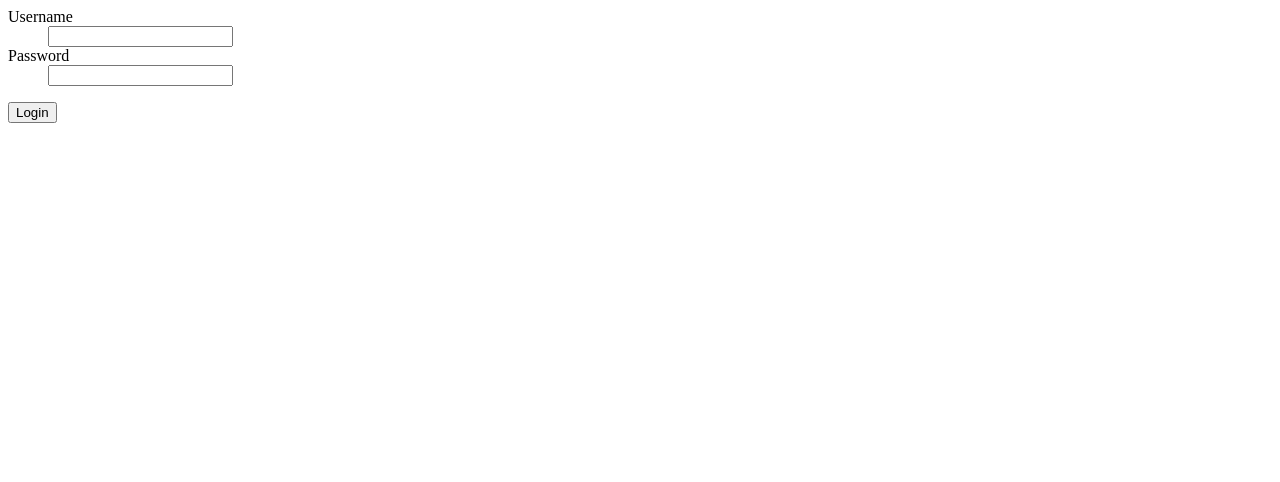
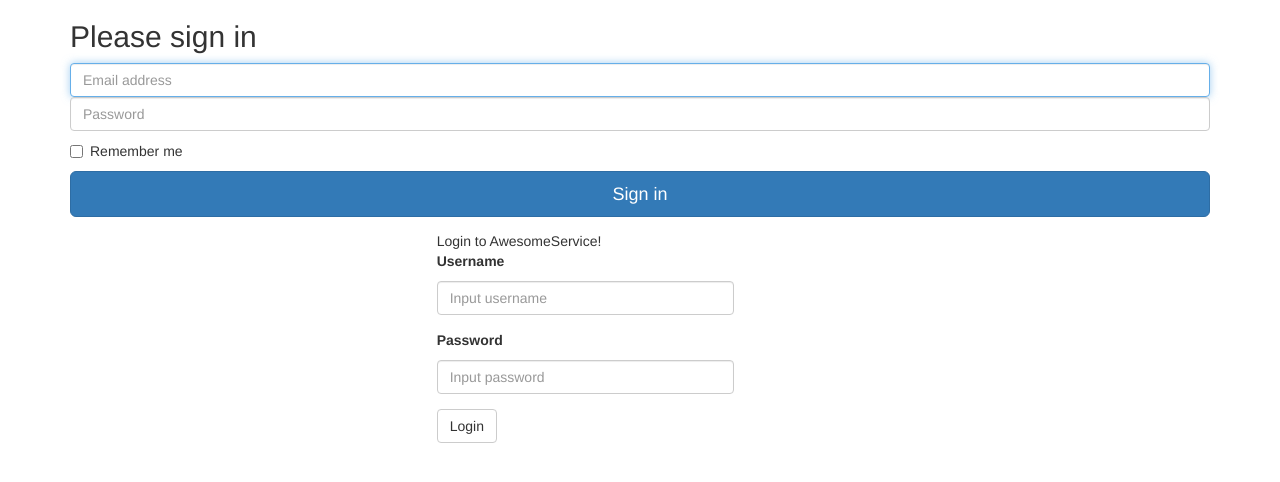
Before and after one commit to ax-rwnd/lounge-frontseat, a Flask app: page /login in a window 1280 px wide. Shown: the top 482 px of the page. Run offline with Flask 2, Linux system fonts and the light colour scheme; some libraries are stand-ins or nearby versions.

Commit message:
render login

```diff
--- a/src/frontseat.py
+++ b/src/frontseat.py
@@ -159,7 +159,6 @@ class LoginForm(Form):
     username = StringField('Username', [validators.Length(min=4, max=25)])
     password = PasswordField('Password', [validators.DataRequired()])
 
-
 @app.route('/login', methods=['GET', 'POST'])
 def login():
     form = LoginForm(request.form)
--- a/src/templates/_formhelpers.html
+++ b/src/templates/_formhelpers.html
@@ -1,12 +1,35 @@
-{% macro render_field(field) %}
-  <dt>{{ field.label }}
-  <dd>{{ field(**kwargs)|safe }}
-  {% if field.errors %}
-    <ul class=errors>
-    {% for error in field.errors %}
-      <li>{{ error }}</li>
+{% macro render_field(field, label_visible=true) -%}
+
+<div class="form-group {% if field.errors %}has-error{% endif %} {{ kwargs.pop('class_', '') }}">
+    {% if (field.type != 'HiddenField' and field.type !='CSRFTokenField') and label_visible %}
+    <label for="{{ field.id }}" class="control-label">{{ field.label }}</label>
+    {% endif %}
+    {{ field(class_='form-control', **kwargs) }}
+    {% if field.errors %}
+    {% for e in field.errors %}
+    <p class="help-block">{{ e }}</p>
     {% endfor %}
-    </ul>
-  {% endif %}
-  </dd>
-{% endmacro %}
+    {% endif %}
+</div>
+{%- endmacro %}
+
+{% macro render_form(form, action_url='', action_text='Submit', class_='', btn_class='btn btn-default') -%}
+
+<form method="POST" action="{{ action_url }}" role="form" class="{{ class_ }}">
+    {{ form.hidden_tag() if form.hidden_tag }}
+    {% if caller %}
+    {{ caller() }}
+    {% else %}
+    {% for f in form %}
+    {% if f.type == 'username' %}
+    {{ render_field(form.username, placeholder='Input username', type='username') }}
+    {% elif f.type == 'password' %}
+    {{ render_field(form.password, label_visible=false, placeholder='Password', type='password') }}
+    {% else %}
+    {{ render_field(f) }}
+    {% endif %}
+    {% endfor %}
+    {% endif %}
+    <button type="submit" class="{{ btn_class }}">{{ action_text }}</button>
+</form>
+{%- endmacro %}
--- a/src/templates/login.html
+++ b/src/templates/login.html
@@ -1,8 +1,46 @@
-{% from "_formhelpers.html" import render_field %}
-<form method="post">
-    <dl>
-        {{ render_field(form.username) }}
-        {{ render_field(form.password) }}
-    </dl>
-    <p><input type=submit value=Login>
-</form>
+{%import '_formhelpers.html' as macros %}
+<html>
+<head>
+    <meta charset="utf-8">
+    <meta http-equiv="X-UA-Compatible" content="IE=edge">
+    <meta name="viewport" content="width=device-width, initial-scale=1">
+    <meta name="description" content="">
+    <meta name="author" content="">
+    <link href="../static/css/bootstrap.min.css" rel="stylesheet">
+    <link href="../static/css/simple-sidebar.css" rel="stylesheet">
+    <link href="../static/font-awesome-4.3.0/css/font-awesome.min.css" rel="stylesheet">
+    <title>Login</title>
+</head>
+<body>
+<div class="container">
+
+    <form class="form-signin">
+        <h2 class="form-signin-heading">Please sign in</h2>
+        <label for="inputEmail" class="sr-only">Email address</label>
+        <input type="email" id="inputEmail" class="form-control" placeholder="Email address" required autofocus>
+        <label for="inputPassword" class="sr-only">Password</label>
+        <input type="password" id="inputPassword" class="form-control" placeholder="Password" required>
+        <div class="checkbox">
+            <label>
+                <input type="checkbox" value="remember-me"> Remember me
+            </label>
+        </div>
+        <button class="btn btn-lg btn-primary btn-block" type="submit">Sign in</button>
+    </form>
+
+</div> <!-- /container -->
+<div class="row">
+    <div class="col-xs-12 col-md-3 col-sm-4 col-sm-offset-4 col-md-offset-4 col-lg-3 col-lg-offset-4">
+        <div class="login-message">
+            Login to AwesomeService!
+        </div>
+        {% call macros.render_form(form, action_url=url_for('login'), action_text='Login',
+        class_='login-form') %}
+        {{ macros.render_field(form.username, placeholder='Input username', type='username') }}
+        {{ macros.render_field(form.password, placeholder='Input password', type='password') }}
+        {% endcall %}
+
+    </div>
+</div>
+</body>
+</html>
```
Also changed, not shown: src/templates/index.html (+7 -4 lines).
